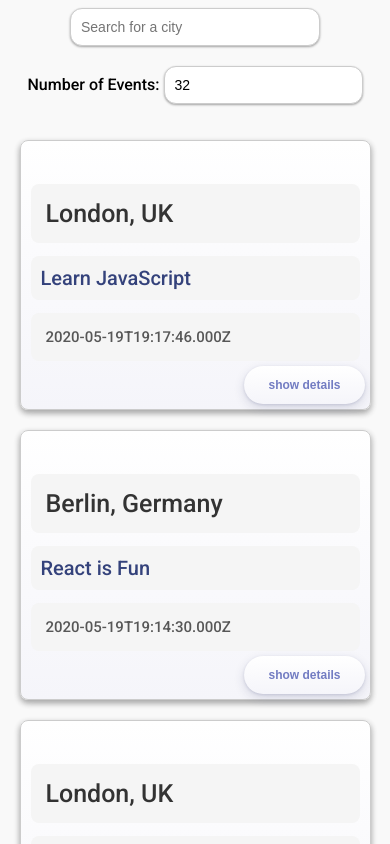
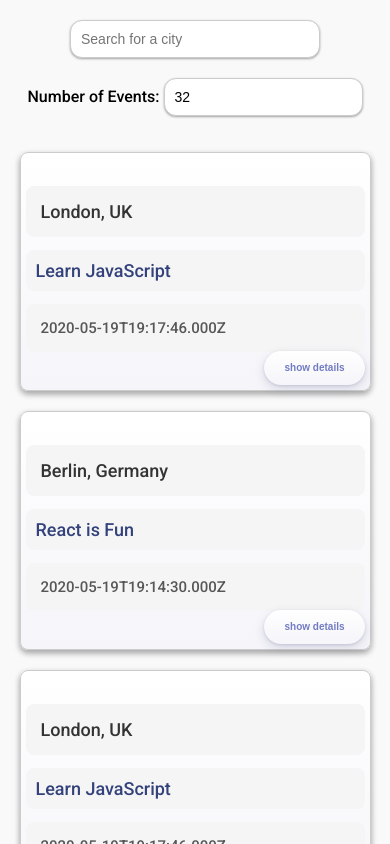
Before and after one commit to VadymMakohon/Meet-App, a React (Create React App) app: page / in a window 390 px wide. Shown: the top 844 px of the page. Built offline with nearby package versions, Linux system fonts and the light colour scheme.

Commit message:
added more style and look to the app

```diff
--- a/src/App.css
+++ b/src/App.css
@@ -35,16 +35,18 @@ input[type="number"] {
   height: 38px;
   margin-bottom: 20px;
   box-shadow: 0 1px 3px rgba(0, 0, 0, 0.12), 0 1px 2px rgba(0, 0, 0, 0.24);
-  transition: border-color 0.3s ease;
+  transition: border-color 0.3s ease, box-shadow 0.3s ease;
 }
 
 input[type='text']:focus,
 input[type="number"]:focus {
   border-color: #007BFF;
+  box-shadow: 0 0 8px rgba(0, 123, 255, 0.6);
 }
 
 .city {
-  width: 250px;
+  width: 100%;
+  max-width: 250px;
 }
 
 #city-search {
@@ -76,7 +78,8 @@ input[type="number"]:focus {
 }
 
 .suggestions {
-  width: 250px;
+  width: 100%;
+  max-width: 250px;
   position: absolute;
   top: 45px;
   z-index: 2;
@@ -153,3 +156,23 @@ input[type="number"]:focus {
   background-color: #727cc2;
   color: #0786e0;
 }
+
+@media (max-width: 768px) {
+  .App {
+    padding: 5%;
+  }
+
+  .event {
+    padding: 20px 5px 25px;
+  }
+
+  .location, .summary {
+    font-size: 18px;
+  }
+
+  .details-btn {
+    font-size: 10px;
+    height: 34px;
+    padding: 6px 20px;
+  }
+}
```
